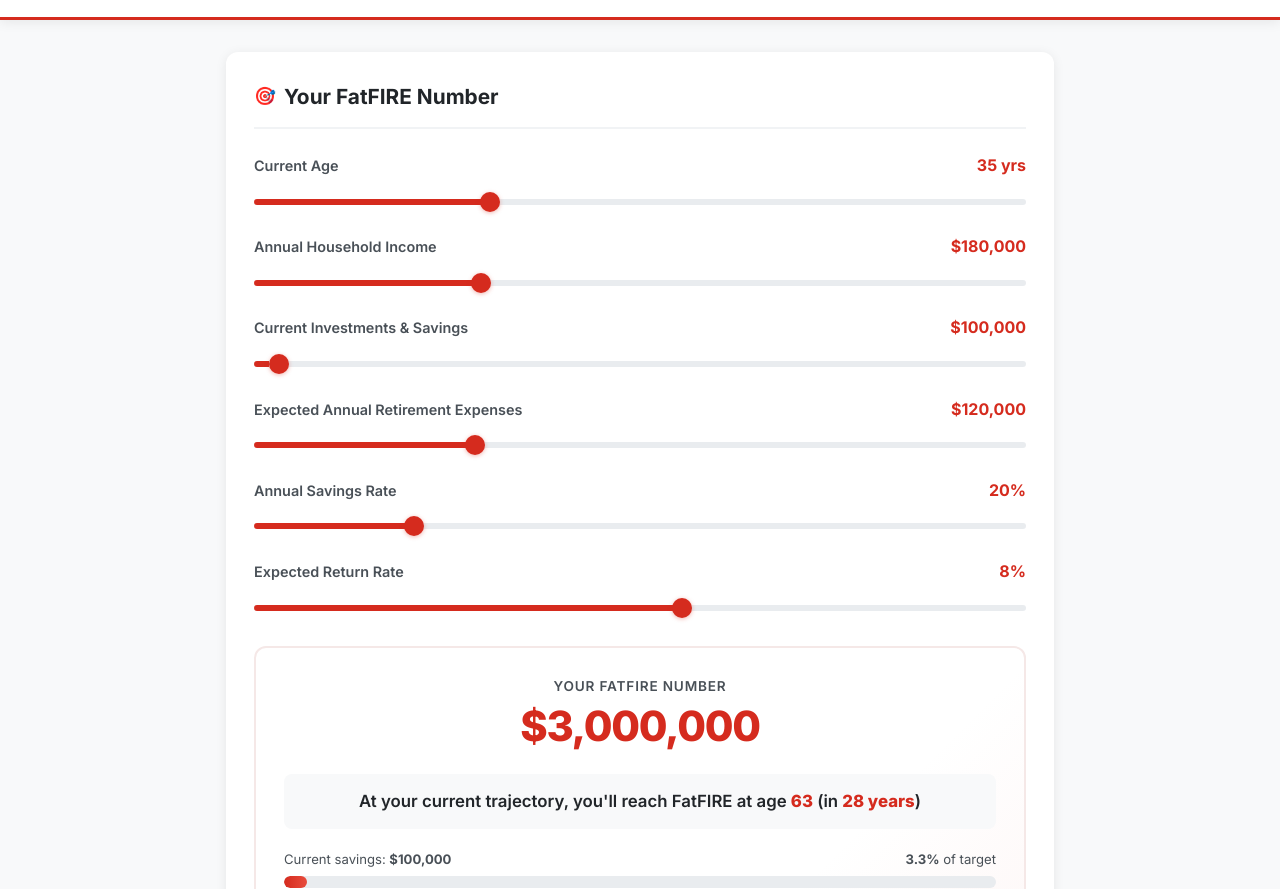
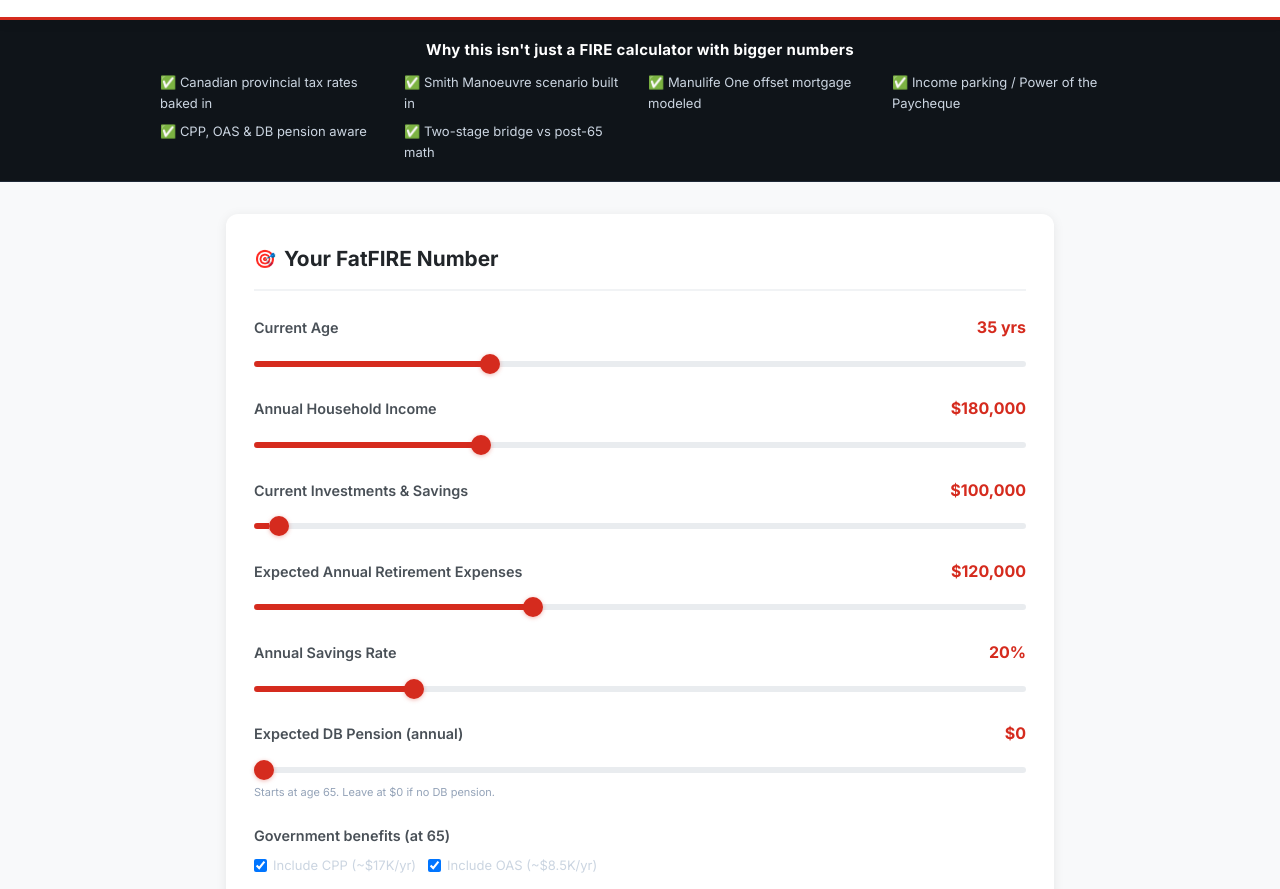
Before and after one commit to jonah-gif/fatfire-calculator, a website: page index.html in a window 1280 px wide. Shown: the part 88-977 px from the top of the page. Drawn offline with Linux system fonts and the light colour scheme.

Commit message:
Pensions/CPP/OAS + two-stage bridge math + diff strip + $20K expense floor

```diff
--- a/index.html
+++ b/index.html
@@ -149,6 +149,21 @@
     </div>
   </header>
 
+  <!-- Differentiation strip -->
+  <section class="diff-strip" style="background:#0f1419;border-bottom:1px solid #1f2937;padding:18px 16px;">
+    <div style="max-width:960px;margin:0 auto;">
+      <p style="color:#ffffff;font-weight:700;font-size:15px;text-align:center;margin:0 0 10px;letter-spacing:0.3px;">Why this isn't just a FIRE calculator with bigger numbers</p>
+      <ul style="list-style:none;padding:0;margin:0;display:grid;grid-template-columns:repeat(auto-fit,minmax(180px,1fr));gap:8px 16px;color:#cbd5e1;font-size:13px;">
+        <li>✅ Canadian provincial tax rates baked in</li>
+        <li>✅ Smith Manoeuvre scenario built in</li>
+        <li>✅ Manulife One offset mortgage modeled</li>
+        <li>✅ Income parking / Power of the Paycheque</li>
+        <li>✅ CPP, OAS & DB pension aware</li>
+        <li>✅ Two-stage bridge vs post-65 math</li>
+      </ul>
+    </div>
+  </section>
+
   <!-- ── Main ── -->
   <main class="main-content">
 
@@ -194,7 +209,7 @@
           <span>Expected Annual Retirement Expenses</span>
           <span class="input-value" id="val-expenses">$120,000</span>
         </div>
-        <input type="range" id="slider-expenses" min="50000" max="300000" step="5000" value="120000" />
+        <input type="range" id="slider-expenses" min="20000" max="300000" step="5000" value="120000" />
       </div>
 
       <!-- Annual Savings Rate — NEW configurable slider -->
@@ -204,6 +219,29 @@
           <span class="input-value" id="val-savingsrate">20%</span>
         </div>
         <input type="range" id="slider-savingsrate" min="5" max="80" step="1" value="20" />
+      </div>
+
+      <!-- DB Pension (annual, starts at age 65) -->
+      <div class="input-group">
+        <div class="input-label">
+          <span>Expected DB Pension (annual)</span>
+          <span class="input-value" id="val-pension">$0</span>
+        </div>
+        <input type="range" id="slider-pension" min="0" max="120000" step="1000" value="0" />
+        <div style="font-size:11px;color:#94a3b8;margin-top:4px;">Starts at age 65. Leave at $0 if no DB pension.</div>
+      </div>
+
+      <!-- CPP / OAS toggles -->
+      <div class="input-group">
+        <div class="input-label"><span>Government benefits (at 65)</span></div>
+        <div style="display:flex;gap:12px;flex-wrap:wrap;font-size:13px;color:#cbd5e1;">
+          <label style="display:flex;align-items:center;gap:6px;cursor:pointer;">
+            <input type="checkbox" id="chk-cpp" checked /> Include CPP (~$17K/yr)
+          </label>
+          <label style="display:flex;align-items:center;gap:6px;cursor:pointer;">
+            <input type="checkbox" id="chk-oas" checked /> Include OAS (~$8.5K/yr)
+          </label>
+        </div>
       </div>
 
       <!-- Expected Return Rate — slider -->
@@ -577,6 +615,6 @@
     </a>
   </div>
 
-  <script src="calculator.js?v=20260408a"></script>
+  <script src="calculator.js?v=20260408b"></script>
 </body>
 </html>
```
